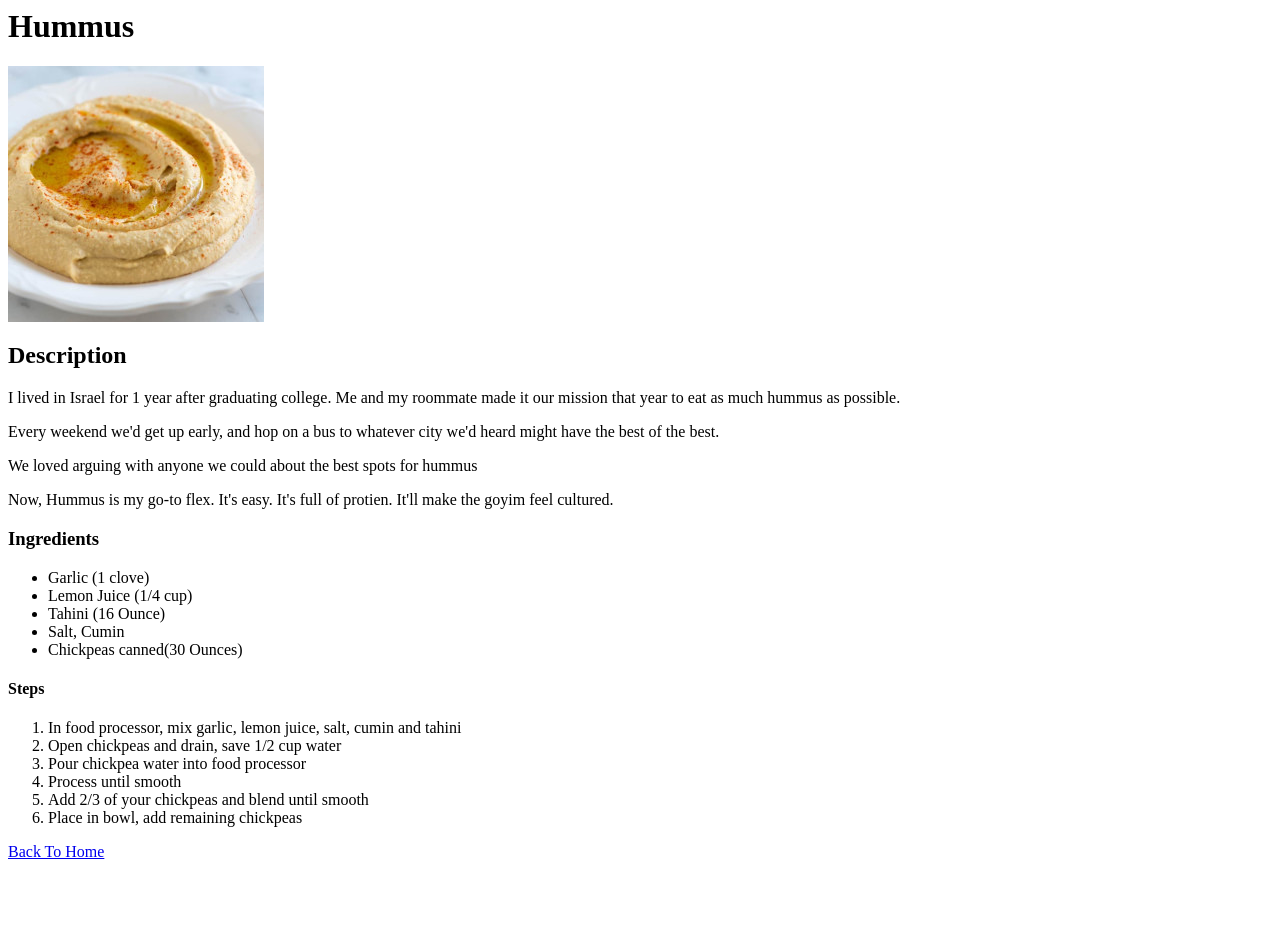
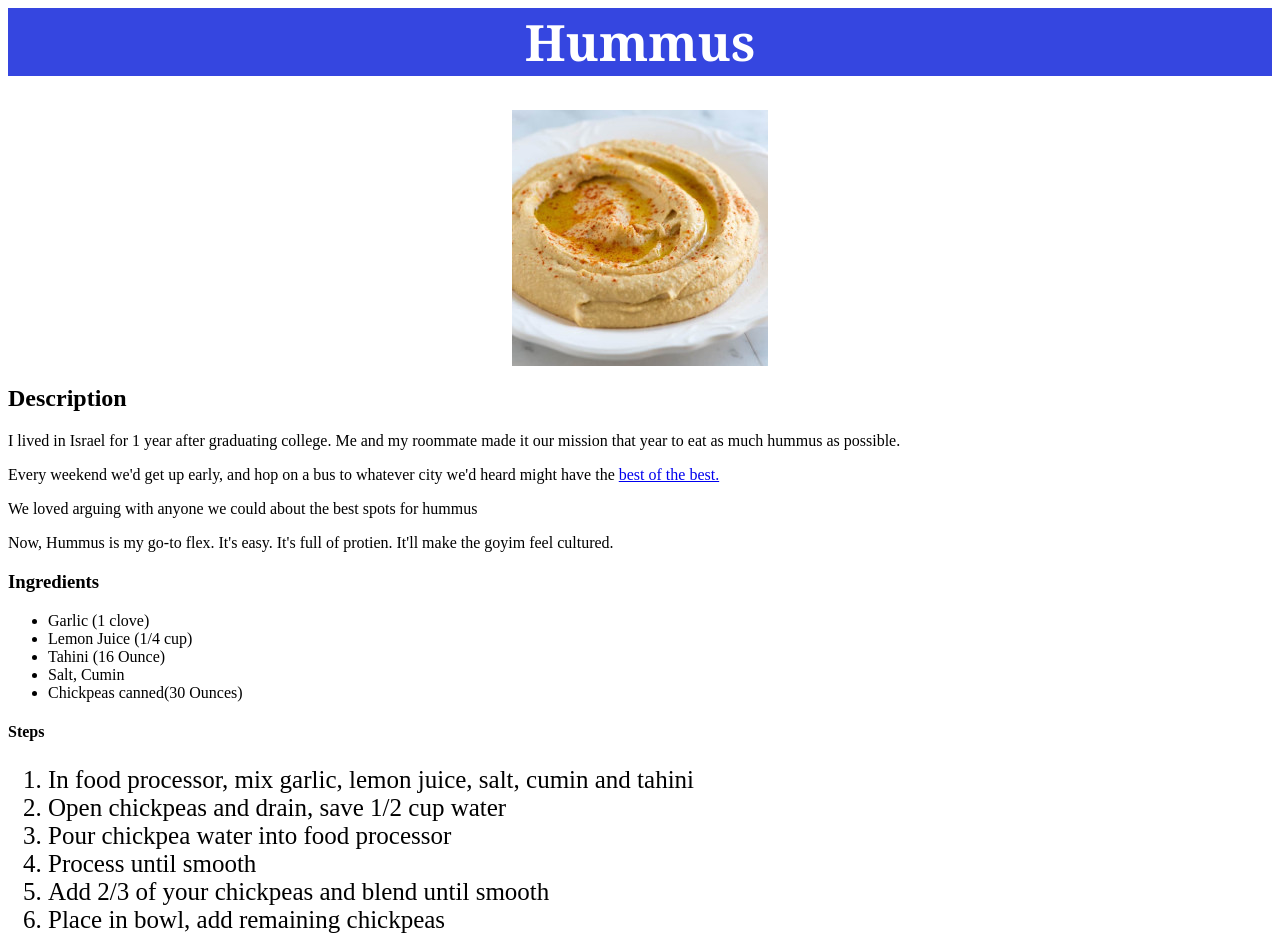
Before and after one commit to SlimeGoblin/odin-recipes, a plain HTML site: page recipes/hummus.html in a window 1280 px wide. Shown: the top 937 px of the page. Before the commit the page ends 869 px from the top, so only its background shows below. Drawn offline with Linux system fonts and the light colour scheme.

Commit message:
Center and style titles. Center index list. Center images and gif. Add font-family. Add font-size.

```diff
--- a/recipes/hummus.html
+++ b/recipes/hummus.html
@@ -1,10 +1,14 @@
+<head>
+    <link rel="stylesheet" href="../../odin-recipes/style.css">
+</head>
+
 <h1>Hummus</h1>
-<img src="../recipes/recipeimage/hummus.jpg" Hummus alt="Hummus">
+<div class ="foodimage"><img src="../recipes/recipeimage/hummus.jpg" Hummus alt="Hummus"></div>
 
 <h2>Description</h2>
 
 <p>I lived in Israel for 1 year after graduating college. Me and my roommate made it our mission that year to eat as much hummus as possible.</p>
-<p>Every weekend we'd get up early, and hop on a bus to whatever city we'd heard might have the best of the best.</p>
+<p>Every weekend we'd get up early, and hop on a bus to whatever city we'd heard might have the <a href="https://youtu.be/dP3ujl0S8uk">best of the best.</a></p>
 <p>We loved arguing with anyone we could about the best spots for hummus</p>
 <p>Now, Hummus is my go-to flex. It's easy. It's full of protien. It'll make the goyim feel cultured.</p>
 
--- /dev/null
+++ b/style.css
@@ -0,0 +1,30 @@
+.title,
+.gif,
+.container,
+.foodimage,
+h1 {
+    text-align: center;
+}
+
+h1 {
+    background-color: rgb(53, 70, 224);
+    color: white;
+    font-size: 50px;
+    font-family: Georgia, Helvetica, sans-serif;
+}
+
+.titlelist{
+    display: inline-block;
+    font-size: 40px;
+}
+
+.foodimage{
+    display: block;
+    margin-left: auto;
+    margin-right: auto;
+    width: 50%;
+}
+
+ol {
+    font-size: 25px;
+}
```
Also changed, not shown: index.html (+10 -7 lines), recipes/matzoballsoup.html (+5 -2 lines), recipes/roastedchicken.html (+5 -1 lines).
